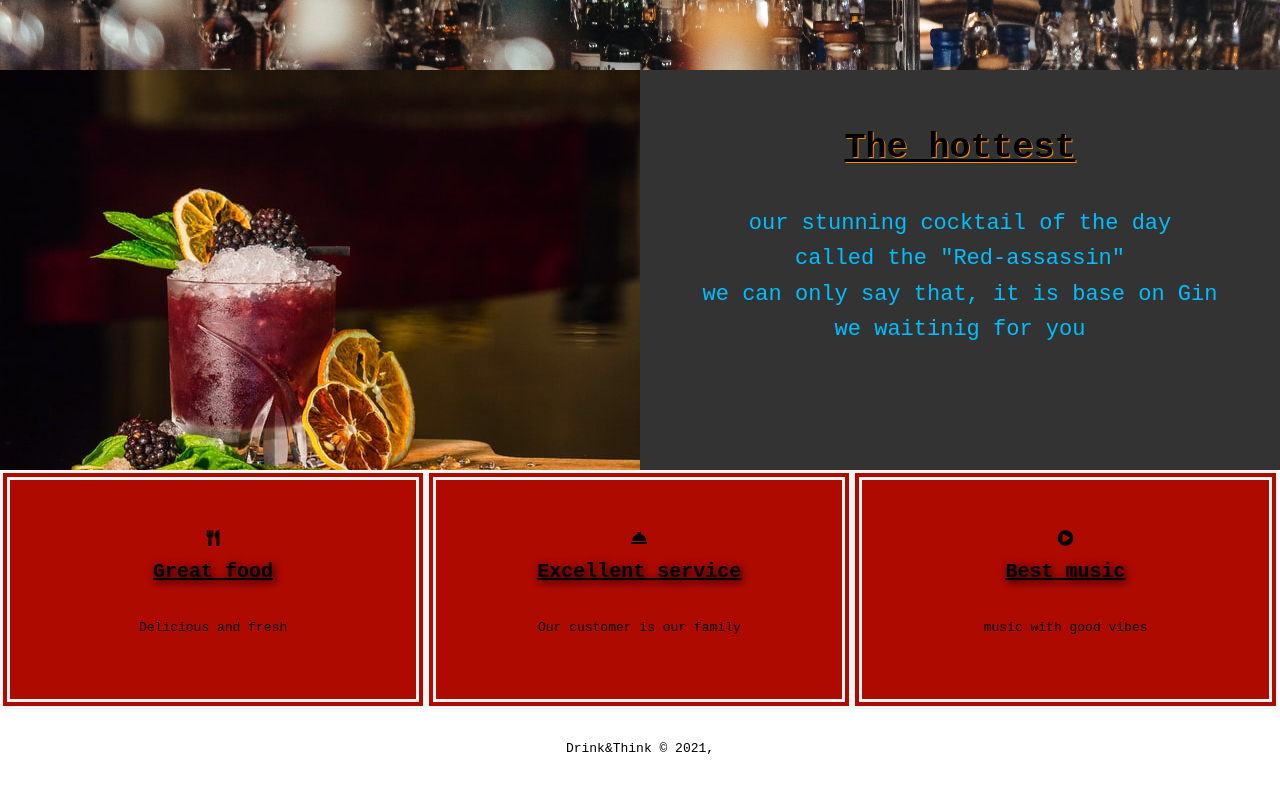
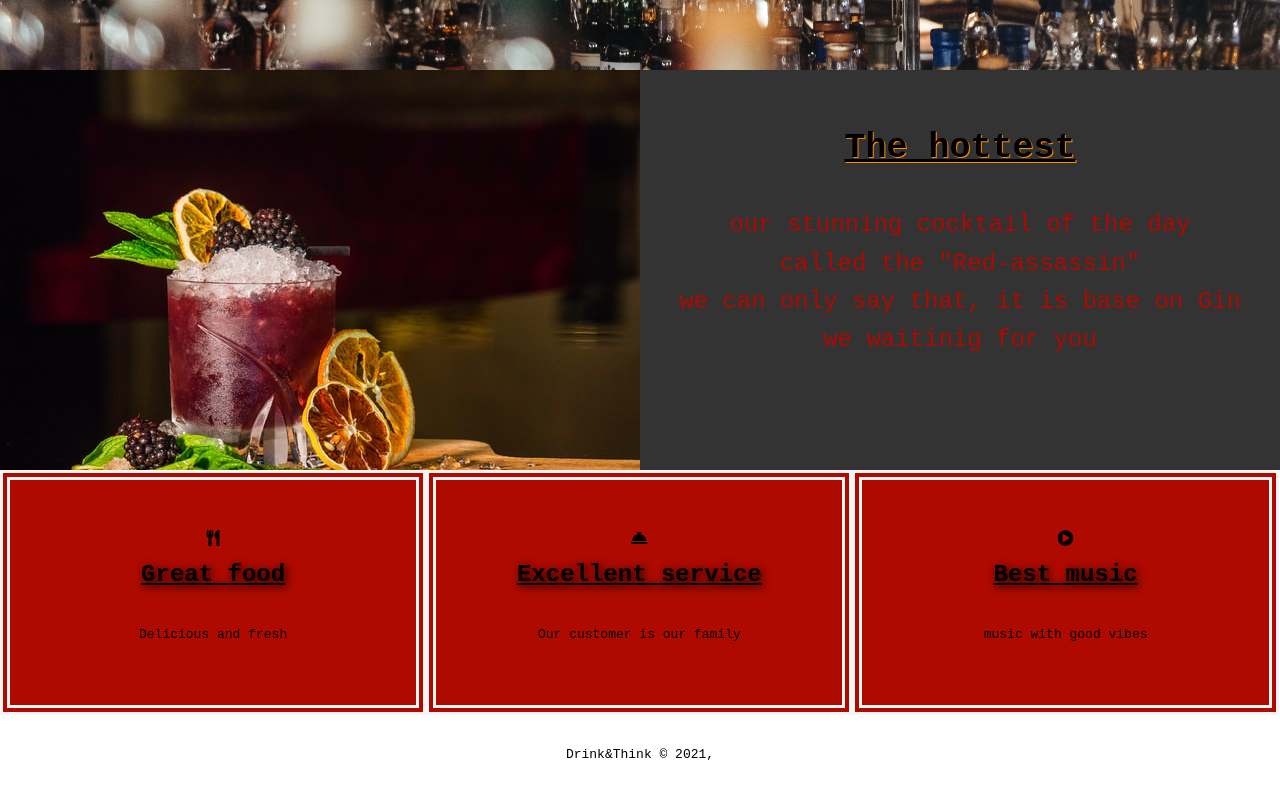
Before and after one commit to ashtamker/drink-think-web, a plain HTML site: page index.html in a window 1280 px wide. Shown: the part 571-1367 px from the top of the page. Drawn offline with Linux system fonts and the light colour scheme.

Commit message:
css update

```diff
--- a/css/style.css
+++ b/css/style.css
@@ -167,8 +167,8 @@ p {
 }
 
 .discription p {
-    font-size: 22px;
-    color: deepskyblue;
+    font-size: 1.5rem;
+    color: var(--basic-color);
 
 }
 
@@ -199,7 +199,7 @@ p {
 }
 
 .container-main .box {
-    background-color: var(--bgr-color);
+    background-color: var(--basic-color);
 }
 
 div #recipe-1 {
@@ -232,6 +232,10 @@ div #recipe-6 {
 .box h3 {
     color: black;
     text-decoration: underline;
-    font-size: 20px;
+    font-size: 1.5rem;
     text-shadow: 2px 2px 8px black  ;
 }
+
+.recipe-body {
+    background-color: #333;
+}
```
